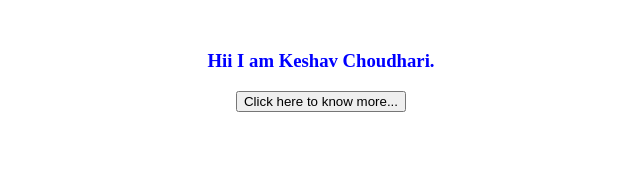
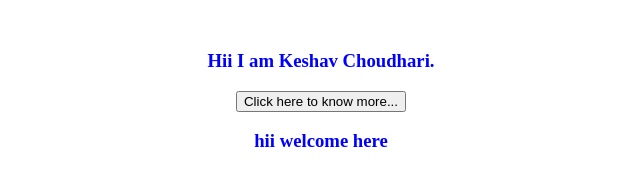
Before and after one commit to Keshav-0001/gitproject, a plain HTML site: page index.html in a window 1280 px wide. Shown: the whole page, without its empty margins (319-959 px from the left). Drawn offline with Linux system fonts and the light colour scheme.

Commit message:
h2 added again to index.html

```diff
--- a/index.html
+++ b/index.html
@@ -14,6 +14,7 @@
 
 <h3>Hii I am Keshav Choudhari.</h3>
 <button>Click here to know more...</button>
+<h3>hii welcome here</h3>
 
 
 
```
